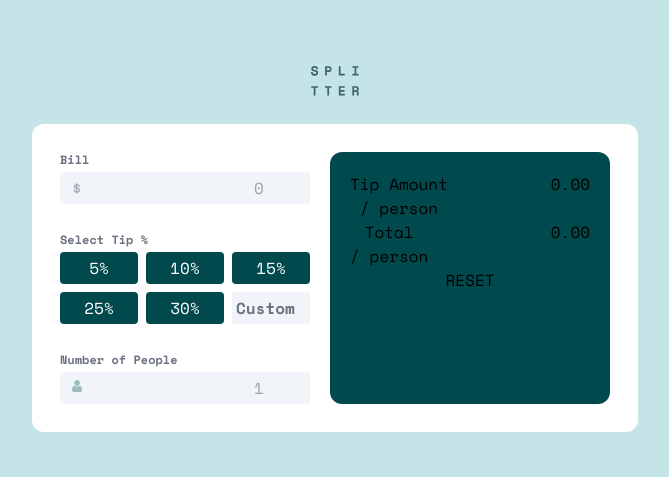
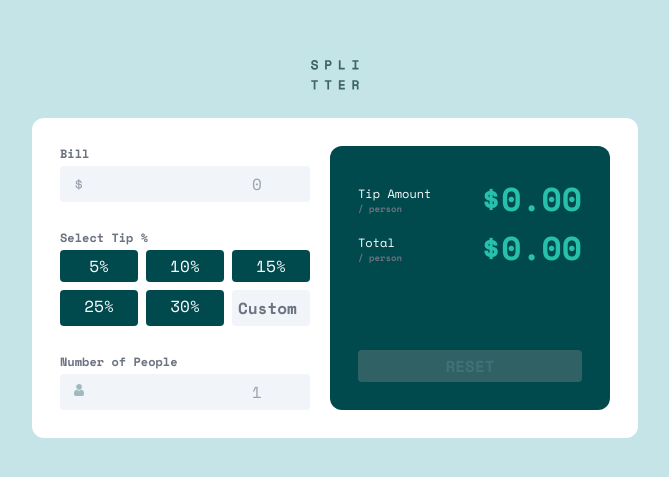
Before and after one commit to Maryiamreda/Tip-calculator-app, a React (Vite) app: page / in a window 1280 px wide. Shown: the part 151-628 px from the top of the page, without its empty margins (305-974 px from the left). Built offline with nearby package versions, Linux system fonts and the light colour scheme.

Commit message:
results components

```diff
--- a/src/App.css
+++ b/src/App.css
@@ -5,4 +5,8 @@
   text-align: center;
 }
 
-.tip-amount div :hover {}
+.big-font {
+  color: hsl(172, 67%, 45%);
+  font-size: 33px;
+  font-weight: 600;
+}
--- a/src/App.tsx
+++ b/src/App.tsx
@@ -1,15 +1,14 @@
-
 import './App.css'
 import TipAmount from './components/tip-amount'
 import Options from './components/options'
-import Logo from '../public/images/logo.svg';
+import Logo from '/images/logo.svg';
 function App() {
 
   return (
 
     <div className='flex flex-col items-center gap-7  '>
       <img src={Logo} className='max-w-12 max-h-12' />
-      <div className='flex gap-5 bg-white p-7 rounded-xl '>
+      <div className='flex flex-col md:flex-row gap-5 bg-white p-7 rounded-xl '>
         <Options />
         <TipAmount />
       </div>
--- a/src/components/options.tsx
+++ b/src/components/options.tsx
@@ -26,8 +26,8 @@ const Options = () => {
         let tipamount = (bill * customTip / 100);
         let tipAmountPerPeron = tipamount / person;
         let totalBillPerPerson = tipAmountPerPeron + (bill / person);
-        dispatch(setTotal(totalBillPerPerson));
-        dispatch(setTipAmount(tipAmountPerPeron));
+        dispatch(setTotal(totalBillPerPerson.toFixed(2)));
+        dispatch(setTipAmount(tipAmountPerPeron.toFixed(2)));
     }, [bill, person, customTip])
     return (
         <div className='w-[250px] flex flex-col gap-7'>
@@ -36,24 +36,25 @@ const Options = () => {
                 <div
                     onClick={() => billInputRef.current?.focus()}
                     className='flex justify-between px-3 py-1 bg-slate-100 text-gray-400 font-medium rounded cursor-pointer
-                     hover:border-2 hover:border-strongcyan '>
+                    border-2 border-transparent hover:border-strongcyan '>
                     <p>$</p>
+
                     <input
                         ref={billInputRef}
-                        type='number' value={bill} onChange={(e) => setBill(e.target.value)}
+                        type='number' value={bill} onChange={(e) => setBill(Number(e.target.value))}
                         className='bg-transparent outline-none w-11 ' />
                 </div>
             </div>
             <div className='flex flex-col '>
                 <label className='text-start text-gray-500  text-xs mb-1 font-bold '>  Select Tip % </label>
-                <div className='tip-amount grid grid-cols-3 gap-2  '>
+                <div className='tip-amount grid grid-cols-2 md:grid-cols-3 gap-2  '>
                     <div onClick={() => setCustomTip(5)} className='bg-darkCyan rounded p-1 text-white hover:text-darkCyan hover:bg-strongcyan cursor-pointer'> 5%</div>
                     <div onClick={() => setCustomTip(10)} className='bg-darkCyan  rounded p-1 text-white  hover:text-darkCyan  hover:bg-strongcyan cursor-pointer'> 10%</div>
                     <div onClick={() => setCustomTip(15)} className='bg-darkCyan  rounded p-1 text-white  hover:text-darkCyan  hover:bg-strongcyan cursor-pointer'> 15%</div>
                     <div onClick={() => setCustomTip(25)} className='bg-darkCyan  rounded p-1 text-white   hover:text-darkCyan hover:bg-strongcyan cursor-pointer'> 25%</div>
                     <div onClick={() => setCustomTip(30)} className='bg-darkCyan  rounded p-1 text-white   hover:text-darkCyan hover:bg-strongcyan cursor-pointer'> 30%</div>
-                    <div className='bg-slate-100  rounded p-1 cursor-pointer hover:border-2 hover:border-strongcyan '>
-                        <input type='number' onChange={(e) => setCustomTip(e.target.value)} placeholder='Custom' className='bg-transparent outline-none
+                    <div className='bg-slate-100  rounded p-1 cursor-pointer border-2 border-transparent hover:border-strongcyan '>
+                        <input type='number' onChange={(e) => setCustomTip(Number(e.target.value))} placeholder='Custom' className='bg-transparent outline-none
                          placeholder-gray-500  placeholder:font-semibold  text-darkCyan font-bold  ' />
                     </div>
                 </div>
@@ -65,11 +66,11 @@ const Options = () => {
                 <div
                     onClick={() => personInputRef.current?.focus()}
 
-                    className={`flex justify-between  px-3 py-1 bg-slate-100 text-gray-400 font-medium  rounded cursor-pointer  hover:border-2 hover:border-strongcyan
+                    className={`flex justify-between  px-3 py-1 bg-slate-100 text-gray-400 font-medium  rounded cursor-pointer  border-2 hover:border-strongcyan
               ${error ? 'border-2 border-red-500' : 'border-transparent'} ${error ? ' hover:border-red-400 ' : ' hover:border-strongcyan '}
               `} >
                     <img src={Person} className='max-w-4 max-h-3 mt-1' />
-                    <input ref={personInputRef} type='number' value={person} onChange={(e) => setPerson(e.target.value)}
+                    <input ref={personInputRef} type='number' value={person} onChange={(e) => setPerson(Number(e.target.value))}
                         className='bg-transparent outline-none w-11' />
                 </div>
             </div>
--- a/src/components/tip-amount.tsx
+++ b/src/components/tip-amount.tsx
@@ -2,28 +2,49 @@ import { useSelector, useDispatch } from 'react-redux';
 import { setTipAmount, setTotal } from '../store/locationSlice';
 const TipAmount = () => {
     const { tipAmount, total } = useSelector((state: any) => state.tip);
+    const dispatch = useDispatch();
 
+    const handleReset = () => {
+        dispatch(setTipAmount(0));
+        dispatch(setTotal(0));
+    };
+
+    // Check if both values are 0 or empty
+    const isDisabled = total === 0.00 || total === '0.00' || !total;
     return (
-        <div className="bg-darkCyan w-[280px] rounded-xl p-5">
+        <div className="bg-darkCyan w-[280px] rounded-xl p-7 flex flex-col justify-between">
             <div>
-                <div className="flex justify-between">
-                    <div >
-                        <h2>  Tip Amount   </h2>
-                        <h3> / person</h3>
+                <div className=" flex justify-between ">
+                    <div className='mt-3' >
+                        <h2 className='text-start text-white font-medium text-xs '>  Tip Amount   </h2>
+                        <h3 className='text-start text-gray-500 font-semibold text-[9px] '> / person</h3>
                     </div>
-                    {tipAmount == 0 ? (<h1>0.00</h1>) : (<h1>{tipAmount}</h1>
-                    )}
+                    <h1 className='big-font'>${tipAmount}</h1>
+
                 </div>
-                <div className="flex justify-between">
-                    <div>
-                        <h2>  Total   </h2>
-                        <h3> / person</h3>
+                <div className="flex justify-between ">
+                    <div className='mt-3' >
+                        <h2 className='text-start text-white font-medium text-xs'>  Total   </h2>
+                        <h3 className='text-start text-gray-500 font-semibold text-[9px] '> / person</h3>
                     </div>
-                    {total == 0 ? (<h1>0.00</h1>) : (<h1>{total}</h1>
-                    )}
+
+                    <h1 className='big-font'>${total}</h1>
+
                 </div>
             </div>
-            <button>RESET</button>
+            <div className='mt-3 md:mt-0'>
+                <button
+                    onClick={handleReset}
+                    disabled={isDisabled}
+
+                    className={`  px-3 py-1 w-full rounded font-bold
+                        ${isDisabled
+                            ? 'bg-darkgrayishcyan text-grayishcyan cursor-not-allowed opacity-50'
+                            : 'bg-strongcyan text-darkCyan hover:bg-lightCyan active:scale-95'
+                        }`}
+
+                >RESET</button>
+            </div>
         </div>
     );
 }
--- a/tailwind.config.js
+++ b/tailwind.config.js
@@ -8,7 +8,9 @@ export default {
     extend: {
       colors: {
         darkCyan: 'hsl(183, 100%, 15%)',
-        strongcyan: 'hsl(172, 67%, 45%)'
+        strongcyan: 'hsl(172, 67%, 45%)',
+        darkgrayishcyan: 'hsl(186, 14%, 43%)',
+        grayishcyan: 'hsl(184, 14%, 56%)'
       }
     },
   },
```
